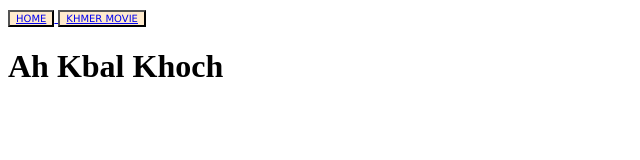
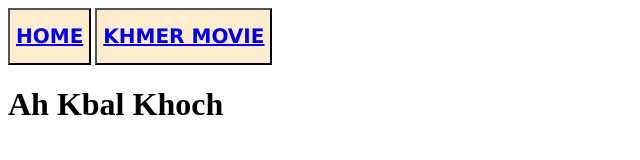
Before and after one commit to Justyoui/JustYOU, a plain HTML site: page assest/khmer_movies.html in a window 1280 px wide. Shown: the whole page, without its empty margins (0-640 px from the left). Drawn offline with Linux system fonts and the light colour scheme.

Commit message:
Update khmer_movies.html

```diff
--- a/assest/khmer_movies.html
+++ b/assest/khmer_movies.html
@@ -5,8 +5,8 @@
     </head>
     <link rel="stylesheet" href="khmer_movies_style.css">
     <body>
-        <button class="eno"><a href="../index.html">HOME</button>
-        <button class="eno"><a href="khmer_movies.html">KHMER MOVIE</button></a>
+        <button class="eno"><a href="../index.html"><h1>HOME</h1></button></a>
+        <button class="eno"><a href="khmer_movies.html"><h1>KHMER MOVIE</h1></button></a>
         <h1> Ah Kbal Khoch </h1>
     </body>
 </html>
```
